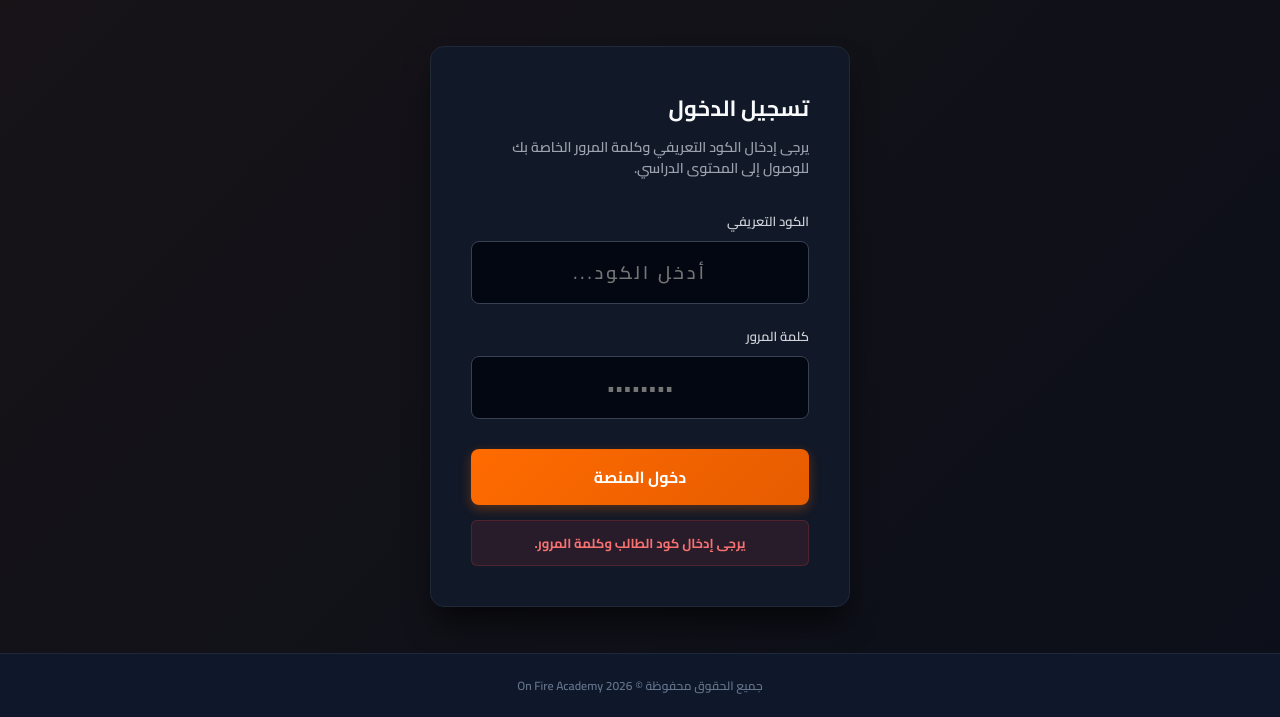
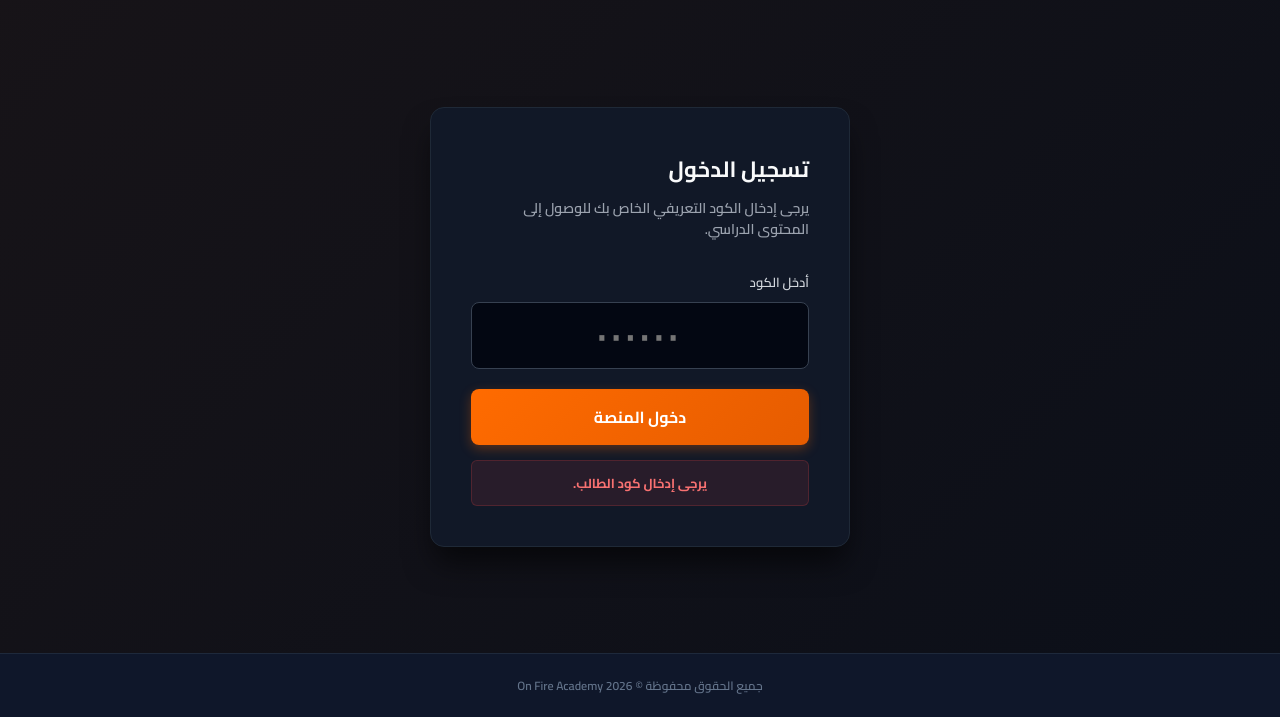
Before and after one commit to alforqan-center/DosHas, a plain HTML site: page index.html in a window 1280 px wide. Both pictures are taken after a click on the button "دخول المنصة". Shown: the part 83-800 px from the top of the page. Drawn offline with Linux system fonts and the light colour scheme.

Commit message:
Update index.html

```diff
--- a/index.html
+++ b/index.html
@@ -26,10 +26,9 @@
         .login-card p { margin-bottom: 30px; color: #9ca3af; font-size: 14px; line-height: 1.5; }
         .form-group { margin-bottom: 20px; }
         .form-group label { display: block; margin-bottom: 8px; font-size: 13px; color: #d1d5db; font-weight: 600; }
-        .login-card input { width: 100%; padding: 14px; font-size: 18px; text-align: center; background-color: #030712; border: 1px solid #374151; color: #fff; border-radius: 8px; outline: none; }
-        .login-card input#studentCode { letter-spacing: 3px; }
+        .login-card input { width: 100%; padding: 14px; font-size: 20px; text-align: center; background-color: #030712; border: 1px solid #374151; color: #fff; border-radius: 8px; outline: none; letter-spacing: 5px; }
         .login-card input:focus { border-color: #ff6b00; box-shadow: 0 0 0 3px rgba(255, 107, 0, 0.15); }
-        .login-card button { width: 100%; background: linear-gradient(135deg, #ff6b00, #e65c00); color: white; border: none; padding: 13px; font-size: 16px; font-weight: 700; border-radius: 8px; cursor: pointer; box-shadow: 0 4px 12px rgba(255, 107, 0, 0.3); margin-top: 10px; }
+        .login-card button { width: 100%; background: linear-gradient(135deg, #ff6b00, #e65c00); color: white; border: none; padding: 13px; font-size: 16px; font-weight: 700; border-radius: 8px; cursor: pointer; box-shadow: 0 4px 12px rgba(255, 107, 0, 0.3); }
         .login-card button:hover { background: linear-gradient(135deg, #e65c00, #cc5200); }
         .error-msg { color: #f87171; margin-top: 15px; font-size: 13px; display: block; background: rgba(239, 68, 68, 0.1); padding: 10px; border-radius: 6px; border: 1px solid rgba(239, 68, 68, 0.2); text-align: center; font-weight: bold; }
         footer { text-align: center; padding: 20px; background-color: #0f172a; color: #64748b; font-size: 12px; border-top: 1px solid #1e293b; }
@@ -50,16 +49,11 @@
     <div class="container">
         <div class="login-card">
             <h2>تسجيل الدخول</h2>
-            <p>يرجى إدخال الكود التعريفي وكلمة المرور الخاصة بك للوصول إلى المحتوى الدراسي.</p>
+            <p>يرجى إدخال الكود التعريفي الخاص بك للوصول إلى المحتوى الدراسي.</p>
 
             <div class="form-group">
-                <label for="studentCode">الكود التعريفي</label>
-                <input type="text" id="studentCode" placeholder="أدخل الكود..." autocomplete="off">
-            </div>
-
-            <div class="form-group">
-                <label for="studentPassword">كلمة المرور</label>
-                <input type="password" id="studentPassword" placeholder="••••••••" autocomplete="off">
+                <label for="studentCode">أدخل الكود </label>
+                <input type="text" id="studentCode" placeholder="••••••" maxlength="6" autocomplete="off">
             </div>
 
             <button onclick="handleLogin()">دخول المنصة</button>
@@ -103,6 +97,7 @@
             const savedCode = localStorage.getItem('activeStudentCode');
             const urlParams = new URLSearchParams(window.location.search);
 
+            // لو جايلنا من صفحة محمية برسالة طرد
             if (urlParams.get('expired') === 'true') {
                 const errorMsg = document.getElementById('errorMsg');
                 errorMsg.innerText = "عذراً، تم إيقاف هذا الكود مؤقتاً لعدم تجديد الاشتراك.";
@@ -112,6 +107,7 @@
 
             if (!savedCode) return;
 
+            // لو الكود مسجل مسبقاً، نتحقق منه لحظياً
             try {
                 const adminSnap = await db.ref('settings/adminCode').once('value');
                 if (adminSnap.exists() && savedCode === adminSnap.val()) {
@@ -132,6 +128,7 @@
                         return;
                     }
 
+                    // لو شغال، دخله تلقائياً لصفحته من غير ما يكتب الكود
                     window.location.href = getTargetPageByGrade(data.grade);
                 }
             } catch (e) {
@@ -141,11 +138,10 @@
 
         async function handleLogin() {
             const codeInput = document.getElementById('studentCode').value.trim();
-            const passwordInput = document.getElementById('studentPassword').value.trim();
             const errorMsg = document.getElementById('errorMsg');
 
-            if (!codeInput || !passwordInput) {
-                errorMsg.innerText = "يرجى إدخال كود الطالب وكلمة المرور.";
+            if (!codeInput) {
+                errorMsg.innerText = "يرجى إدخال كود الطالب.";
                 errorMsg.style.display = 'block';
                 return;
             }
@@ -153,8 +149,6 @@
             try {
                 const adminSnap = await db.ref('settings/adminCode').once('value');
                 const currentAdminCode = adminSnap.exists() ? adminSnap.val() : "0000";
-
-                // لو الكود المدخل هو كود الكنترول (ونعتبر كلمة المرور مطابقة أو كود الكنترول نفسه)
                 if (codeInput === currentAdminCode) {
                     localStorage.setItem('activeStudentCode', codeInput);
                     window.location.href = "control.html";
@@ -181,15 +175,6 @@
                 }
 
                 const codeData = snapshot.val();
-
-                // التحقق من صحة كلمة المرور المسجلة في قاعدة البيانات للطالب
-                let dbPassword = codeData.password ? codeData.password.trim() : "";
-                if (dbPassword && dbPassword !== passwordInput) {
-                    errorMsg.innerText = "عذراً، كلمة المرور غير صحيحة.";
-                    errorMsg.style.display = 'block';
-                    return;
-                }
-
                 let studentStatus = codeData.status ? codeData.status.toString().trim().toLowerCase() : 'active';
 
                 if (studentStatus === 'inactive' || studentStatus === 'stopped' || studentStatus === 'false') {
@@ -220,7 +205,7 @@
             }
         }
 
-        document.getElementById('studentPassword').addEventListener('keypress', function (e) {
+        document.getElementById('studentCode').addEventListener('keypress', function (e) {
             if (e.key === 'Enter') {
                 handleLogin();
             }
```
